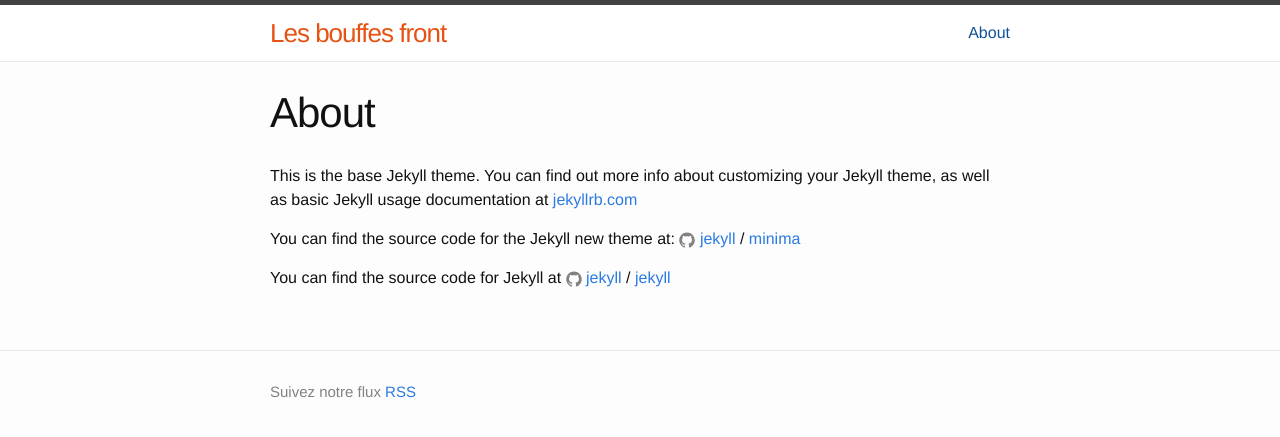
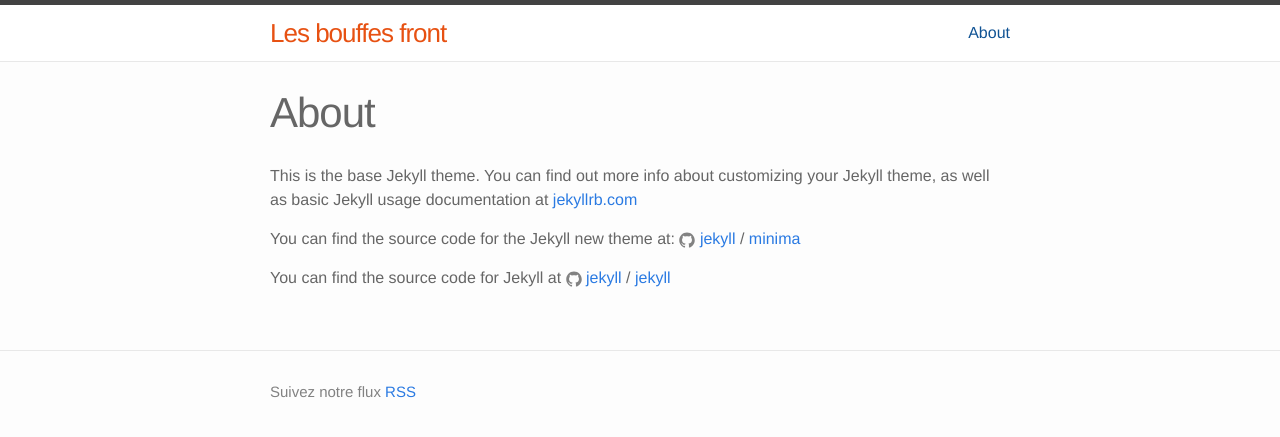
Before and after one commit to Sfeir/bouffe-front, a Jekyll site: the page built from about.md, in a window 1280 px wide. Shown: the top 437 px of the page. Built offline with Jekyll 4.4.1, drawn with Linux system fonts in a browser that asks for light colours.

Commit message:
Display description on the home page

```diff
--- a/_layouts/home.html
+++ b/_layouts/home.html
@@ -3,6 +3,8 @@ layout: default
 ---
 
 <div class="home">
+
+  <p class="home-description">{{ site.description }}</p>
 
   <h1 class="page-heading">Posts</h1>
 
--- a/_sass/minima.scss
+++ b/_sass/minima.scss
@@ -8,7 +8,7 @@ $base-line-height: 1.5 !default;
 
 $spacing-unit:     30px !default;
 
-$text-color:       #111 !default;
+$text-color:       #666 !default;
 $background-color: #fdfdfd !default;
 $brand-color:      #2a7ae2 !default;
 $brand-color-primary:     #e75112;
--- a/assets/main.scss
+++ b/assets/main.scss
@@ -12,7 +12,7 @@ $base-line-height: 1.5;
 
 $spacing-unit:     30px;
 
-$text-color:       #111;
+$text-color:       #666;
 $background-color: #fdfdfd;
 $brand-color:      #2a7ae2;
 
```
